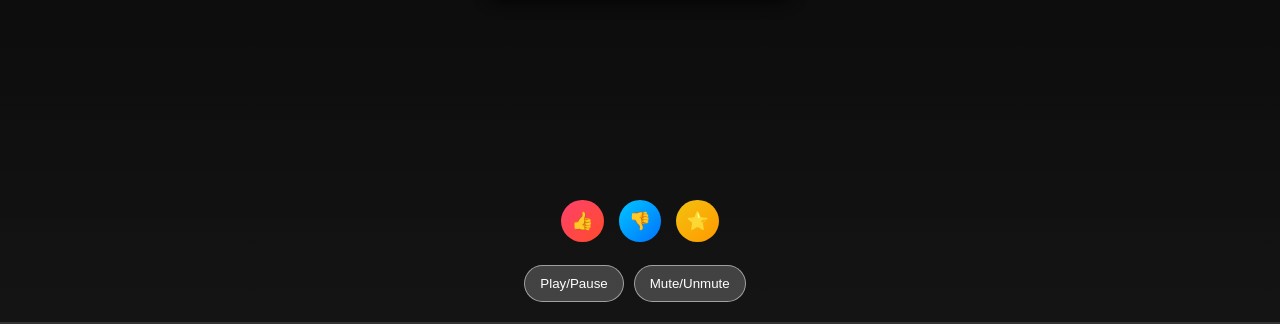
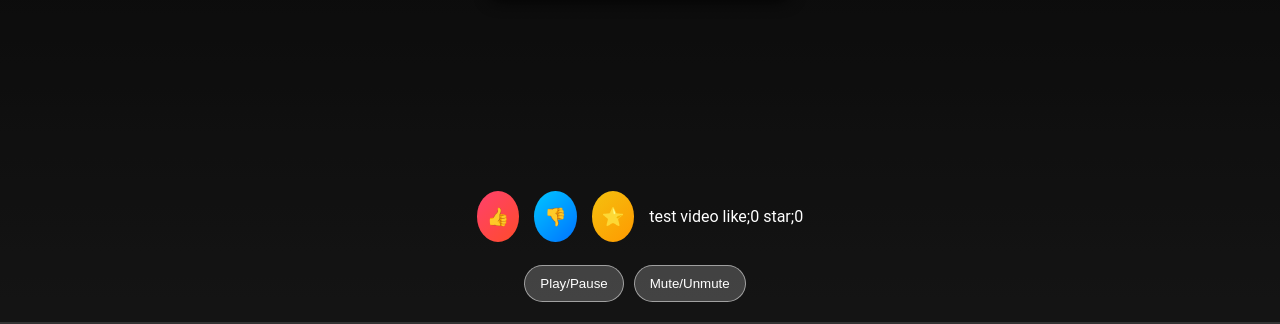
Before and after one commit to hellonameuser/mytextdio, a plain HTML site: page shortvideo.html in a window 1280 px wide. Shown: the part 478-802 px from the top of the page. Drawn offline with Linux system fonts and the light colour scheme.

Commit message:
Update shortvideo.html

```diff
--- a/shortvideo.html
+++ b/shortvideo.html
@@ -119,6 +119,7 @@
         <button class="action-btn like-btn" onclick="openFormLink()">👍</button>
         <button class="action-btn dislike-btn" onclick="openFormLink()">👎</button>
         <button class="action-btn star-btn" onclick="openFormLink()">⭐</button>
+        <P>test video like;0 star;0</P>
     </div>
 
     <div class="controls">
```
